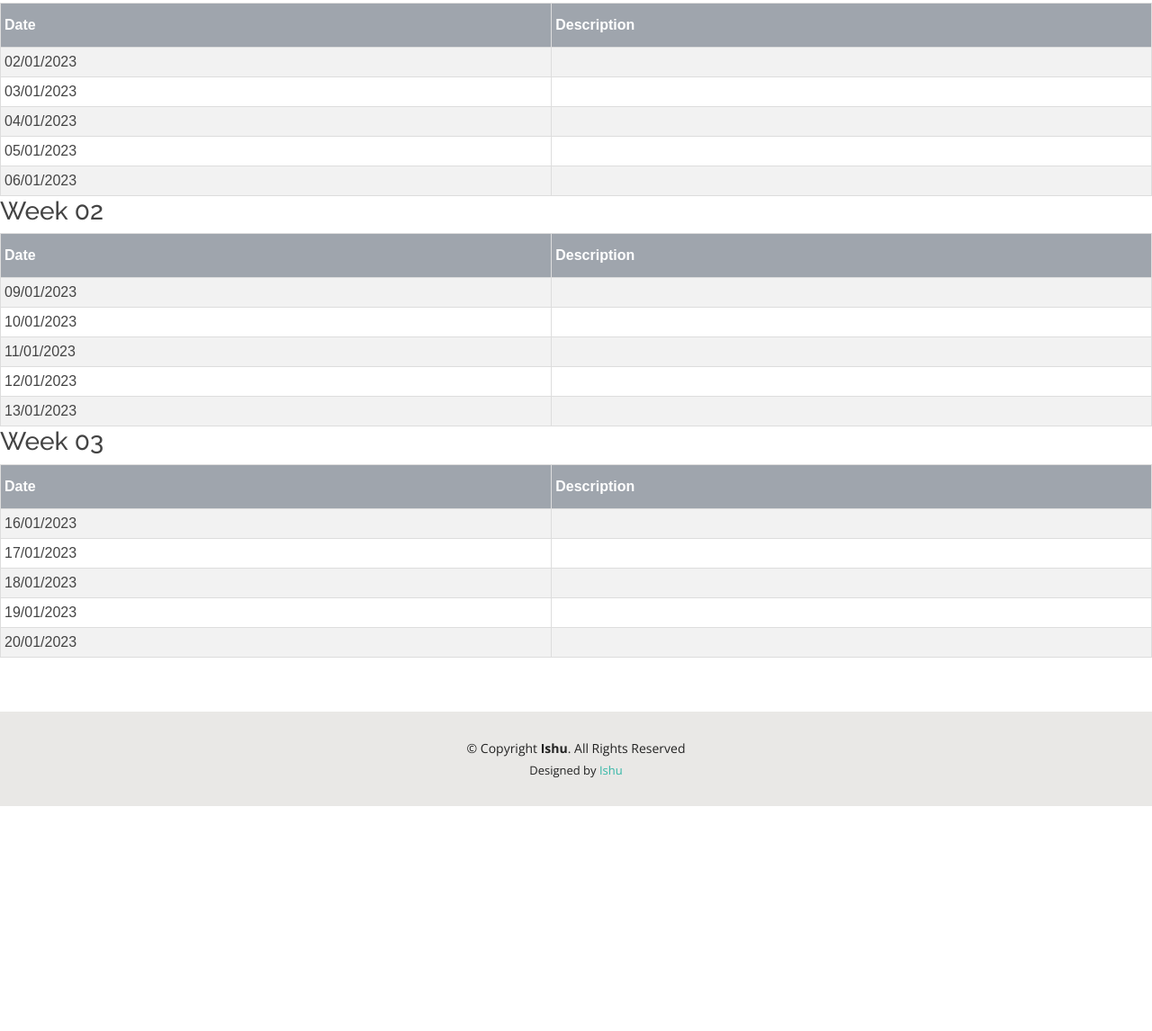
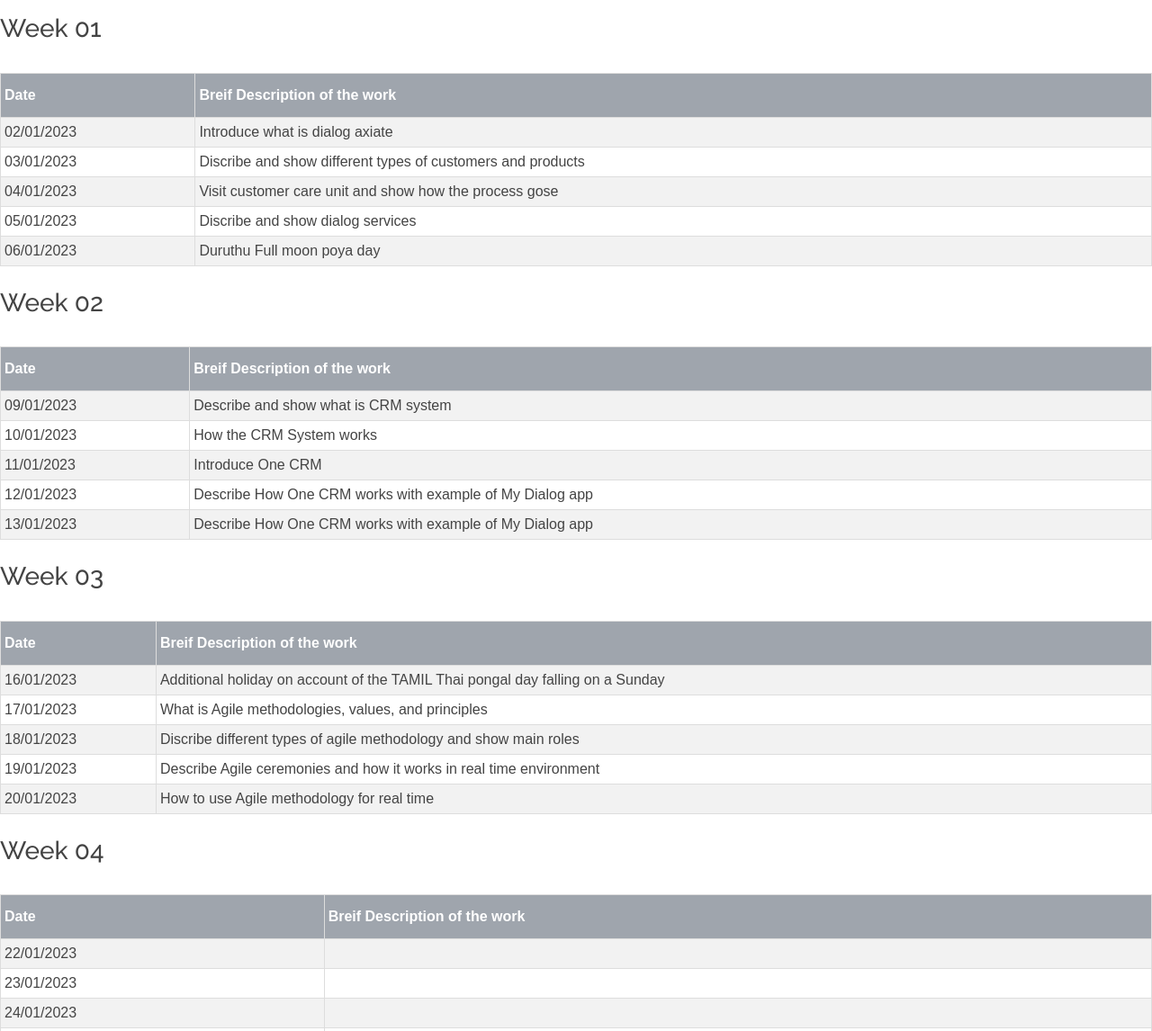
Before and after one commit to ImashiGunasinghe/New_Diary, a plain HTML site: page diary.html in a window 1280 px wide. Shown: the part 257-1403 px from the top of the page at 90% size. Before the commit the page ends 1153 px from the top, so only its background shows below. Drawn offline with nearby package versions, Linux system fonts and the light colour scheme.

Commit message:
new_upload

```diff
--- a/diary.html
+++ b/diary.html
@@ -5,7 +5,7 @@
   <meta charset="utf-8">
   <meta content="width=device-width, initial-scale=1.0" name="viewport">
 
-  <title>Resume</title>
+  <title>Diary</title>
   <meta content="" name="description">
   <meta content="" name="keywords">
 
@@ -43,6 +43,7 @@
 
       <nav id="navbar" class="navbar order-last order-lg-0">
         <ul>
+		  <li><a href="index.html">Home</a></li>
           <li><a href="diary.html">Diary</a></li>
           <li><a href="resume.html">Resume</a></li>
         </ul>
@@ -59,99 +60,130 @@
     </div>
 
   </header><!-- End Header -->
-<section class="abc">
-  <div class="body">
+  <section class="abc">
+  <div class="body"></br>
 		<p>Start Date:- 02/01/2023</p>
 		<p>Internal Supervisor:- Ashen Gunawardhana</p>
 		<p>External upervisor:- Saranga Abeyratne</p>
-	</div>
+	</div></br>
 
-	<h3>Week 01</h3>
+	<h3>Week 01</h3></br>
 
 	<table id="tb">
 		<tr>
 			<th>Date</th>
-			<th>Description</th>
+			<th>Breif Description of the work</th>
 		</tr>
 		<tr>
 			<td>02/01/2023</td>
+			<td>Introduce what is dialog axiate</td>
+		</tr>
+		<tr>
+			<td>03/01/2023</td>
+			<td>Discribe and show different types of customers and products</td>
+		</tr>
+		<tr>
+			<td>04/01/2023</td>
+			<td>Visit customer care unit and show how the process gose</td>
+		</tr>
+		<tr>
+			<td>05/01/2023</td>
+			<td>Discribe and show dialog services</td>
+		</tr>
+		<tr>
+			<td>06/01/2023</td>
+			<td>Duruthu Full moon poya day</td>
+		</tr>
+	</table></br>
+
+	<h3>Week 02</h3></br>
+
+	<table id="tb">
+		<tr>
+			<th>Date</th>
+			<th>Breif Description of the work</th>
+		</tr>
+		<tr>
+			<td>09/01/2023</td>
+			<td>Describe and show what is CRM system</td>
+		</tr>
+		<tr>
+			<td>10/01/2023</td>
+			<td>How the CRM System works</td>
+		</tr>
+		<tr>
+			<td>11/01/2023</td>
+			<td>Introduce One CRM</td>
+		</tr>
+		<tr>
+			<td>12/01/2023</td>
+			<td>Describe How One CRM works with example of My Dialog app</td>
+		</tr>
+		<tr>
+			<td>13/01/2023</td>
+			<td>Describe How One CRM works with example of My Dialog app</td>
+		</tr>
+	</table></br>
+
+	<h3>Week 03</h3></br>
+
+	<table id="tb">
+		<tr>
+			<th>Date</th>
+			<th>Breif Description of the work</th>
+		</tr>
+		<tr>
+			<td>16/01/2023</td>
+			<td>Additional holiday on account of the TAMIL Thai pongal day falling on a Sunday</td>
+		</tr>
+		<tr>
+			<td>17/01/2023</td>
+			<td>What is Agile methodologies, values, and principles</td>
+		</tr>
+		<tr>
+			<td>18/01/2023</td>
+			<td>Discribe different types of agile methodology and show main roles</td>
+		</tr>
+		<tr>
+			<td>19/01/2023</td>
+			<td>Describe Agile ceremonies and how it works in real time environment</td>
+		</tr>
+		<tr>
+			<td>20/01/2023</td>
+			<td>How to use Agile methodology for real time </td>
+		</tr>
+	</table></br>
+
+	<h3>Week 04</h3></br>
+
+	<table id="tb">
+		<tr>
+			<th>Date</th>
+			<th>Breif Description of the work</th>
+		</tr>
+		<tr>
+			<td>22/01/2023</td>
 			<td></td>
 		</tr>
 		<tr>
-			<td>03/01/2023</td>
+			<td>23/01/2023</td>
 			<td></td>
 		</tr>
 		<tr>
-			<td>04/01/2023</td>
+			<td>24/01/2023</td>
 			<td></td>
 		</tr>
 		<tr>
-			<td>05/01/2023</td>
+			<td>25/01/2023</td>
 			<td></td>
 		</tr>
 		<tr>
-			<td>06/01/2023</td>
+			<td>26/01/2023</td>
 			<td></td>
 		</tr>
 	</table>
 
-	<h3>Week 02</h3>
 
-	<table id="tb">
-		<tr>
-			<th>Date</th>
-			<th>Description</th>
-		</tr>
-		<tr>
-			<td>09/01/2023</td>
-			<td></td>
-		</tr>
-		<tr>
-			<td>10/01/2023</td>
-			<td></td>
-		</tr>
-		<tr>
-			<td>11/01/2023</td>
-			<td></td>
-		</tr>
-		<tr>
-			<td>12/01/2023</td>
-			<td></td>
-		</tr>
-		<tr>
-			<td>13/01/2023</td>
-			<td></td>
-		</tr>
-	</table>
-
-	<h3>Week 03</h3>
-
-	<table id="tb">
-		<tr>
-			<th>Date</th>
-			<th>Description</th>
-		</tr>
-		<tr>
-			<td>16/01/2023</td>
-			<td></td>
-		</tr>
-		<tr>
-			<td>17/01/2023</td>
-			<td></td>
-		</tr>
-		<tr>
-			<td>18/01/2023</td>
-			<td></td>
-		</tr>
-		<tr>
-			<td>19/01/2023</td>
-			<td></td>
-		</tr>
-		<tr>
-			<td>20/01/2023</td>
-			<td></td>
-		</tr>
-	</table>
 	</section>
 
 
```
Also changed, not shown: index.html (+2 -1 lines), resume.html (+1 -0 lines).
